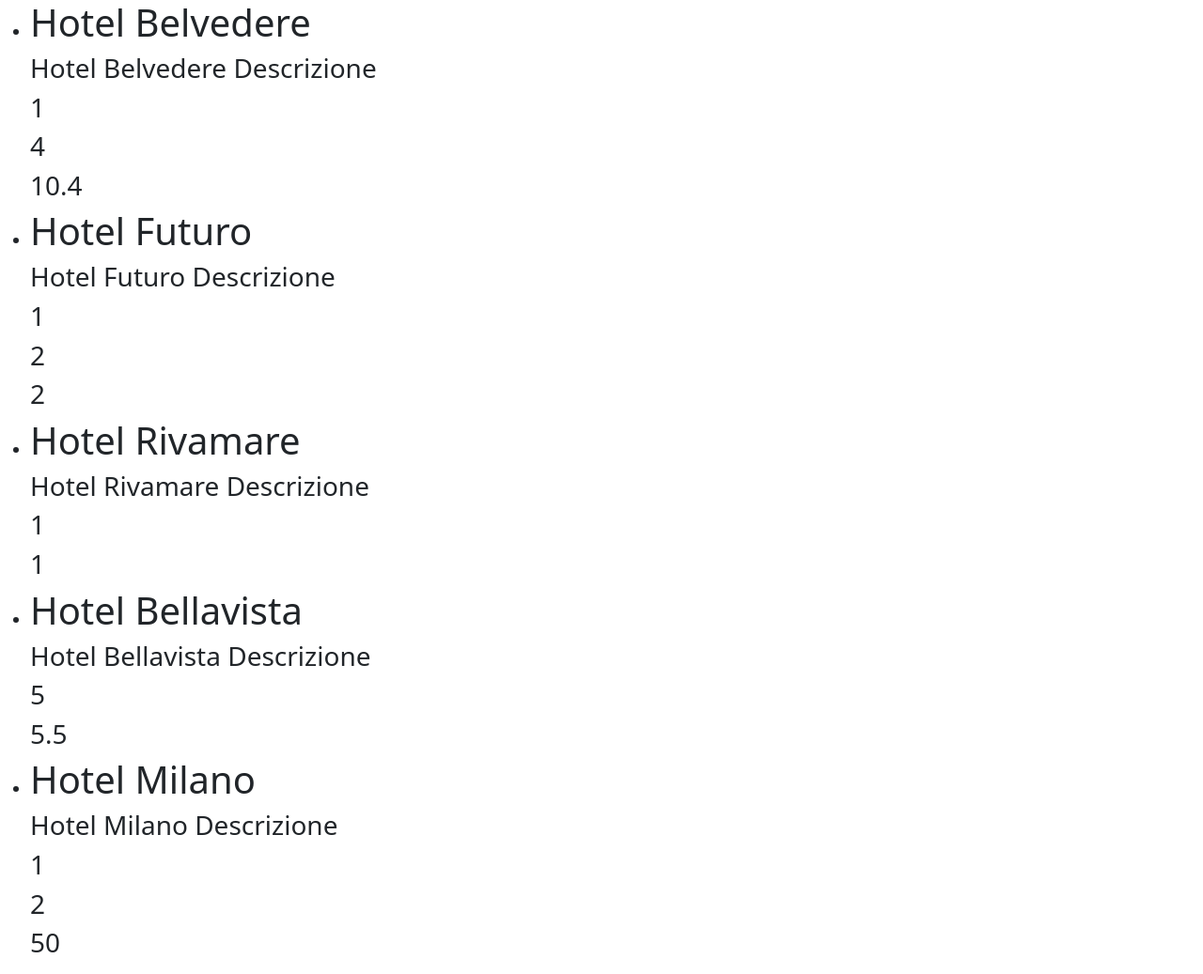
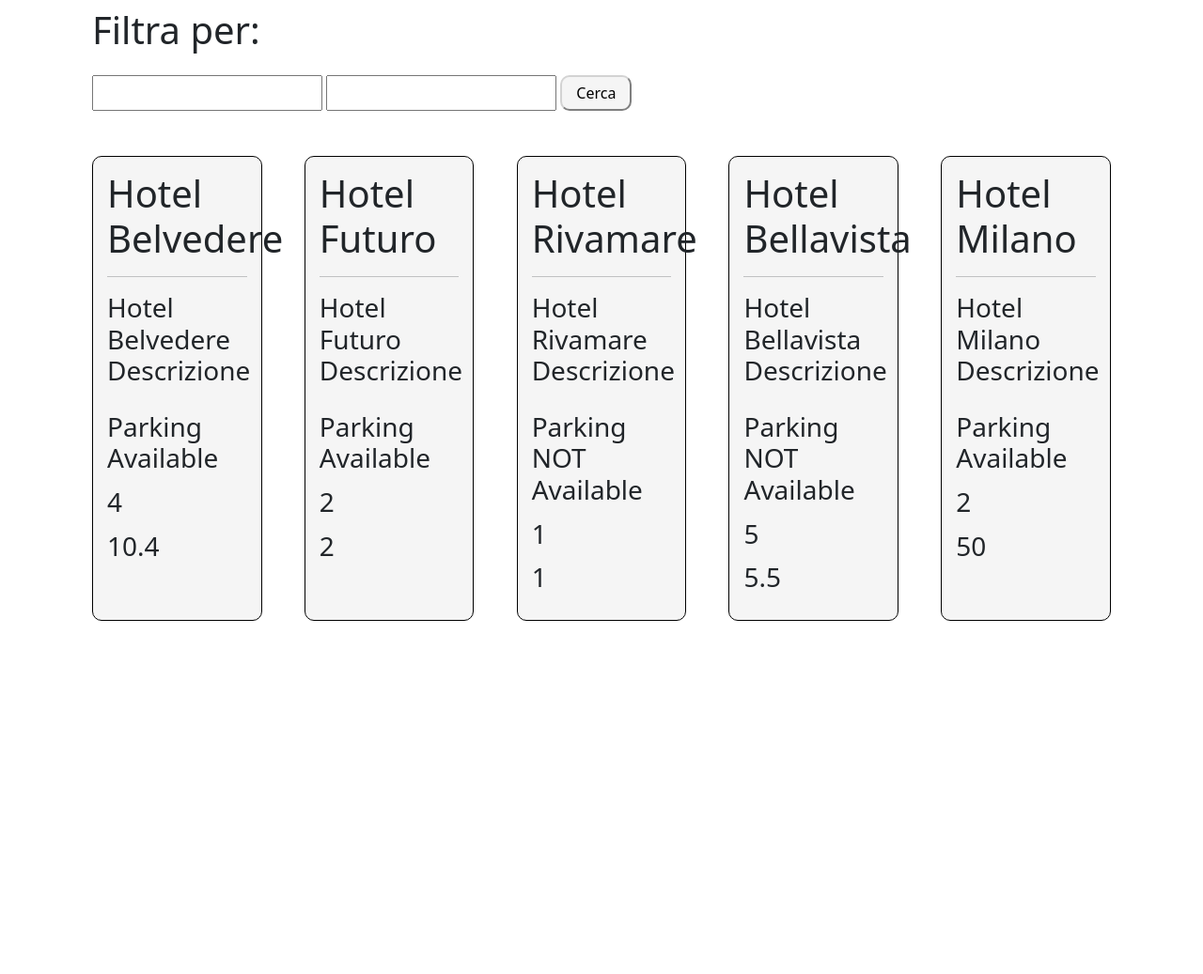
Before and after one commit to Alessandro-Zuddas/php-hotel, a PHP site: page / in a window 1280 px wide. Shown: the whole page at 94% size. After the commit the page ends 661 px from the top, so only its background shows below. Run offline with PHP 8.4, Linux system fonts and the light colour scheme.

Commit message:
Aggiunge stampa dinamica, estetica e form filtro

```diff
--- a/index.php
+++ b/index.php
@@ -58,17 +58,38 @@
     </head>
     <body>
 
-        <ul>
+        <div class="container">
+            <h1 class="px-3 pt-2">Filtra per:</h1>
+            <form class="px-3 pt-3" action="GET">
+                <input type="text">
+                <input type="text">
+                <button class="filter-btn">Cerca</button>
+            </form>
+        </div>
+
+        <div class="container">
+            <ul class="d-flex justify-content-between px-3 mt-5">
                 <?php foreach($hotels as $hotel) { ?>
-                <li>
+                    <li class="hotel-card col-2">
                         <h1> <?php echo $hotel["name"]; ?> </h1>
+                        <hr>
                         <h3> <?php echo $hotel["description"]; ?> </h3>
-                    <h3> <?php echo $hotel["parking"]; ?> </h3>
+                        <h3>
+                            <?php
+                                if($hotel["parking"]){ ?>
+                                    <h3> Parking Available </h3>
+                            <?php } ?>
+                            <?php
+                                if(!$hotel["parking"]){ ?>
+                                    <h3> Parking NOT Available </h3>
+                            <?php } ?>
+                        </h3>
                         <h3> <?php echo $hotel["vote"]; ?> </h3>
                         <h3> <?php echo $hotel["distance_to_center"]; ?> </h3>
                     </li>
                 <?php } ?>
             </ul>
+        </div>
 
 
         <!-- Bootstrap CDN -->
--- a/style.css
+++ b/style.css
@@ -7,3 +7,33 @@
 }
 
 /* RESET */
+
+.container{
+    width: 100%;
+}
+
+ul{
+    list-style: none;
+}
+
+.hotel-card{
+    padding: .9375rem .9375rem;
+    background-color: whitesmoke;
+    border: .0625rem solid black;
+    border-radius: .625rem;
+}
+
+h3{
+    padding-bottom: .3125rem;
+}
+
+input{
+    padding: .3125rem;
+}
+
+.filter-btn{
+    border-radius: .625rem;
+    border-color: lightgray;
+    background-color: whitesmoke;
+    padding: .3125rem .9375rem;
+}
```
Lines whose indentation alone changed are shown as unchanged.
